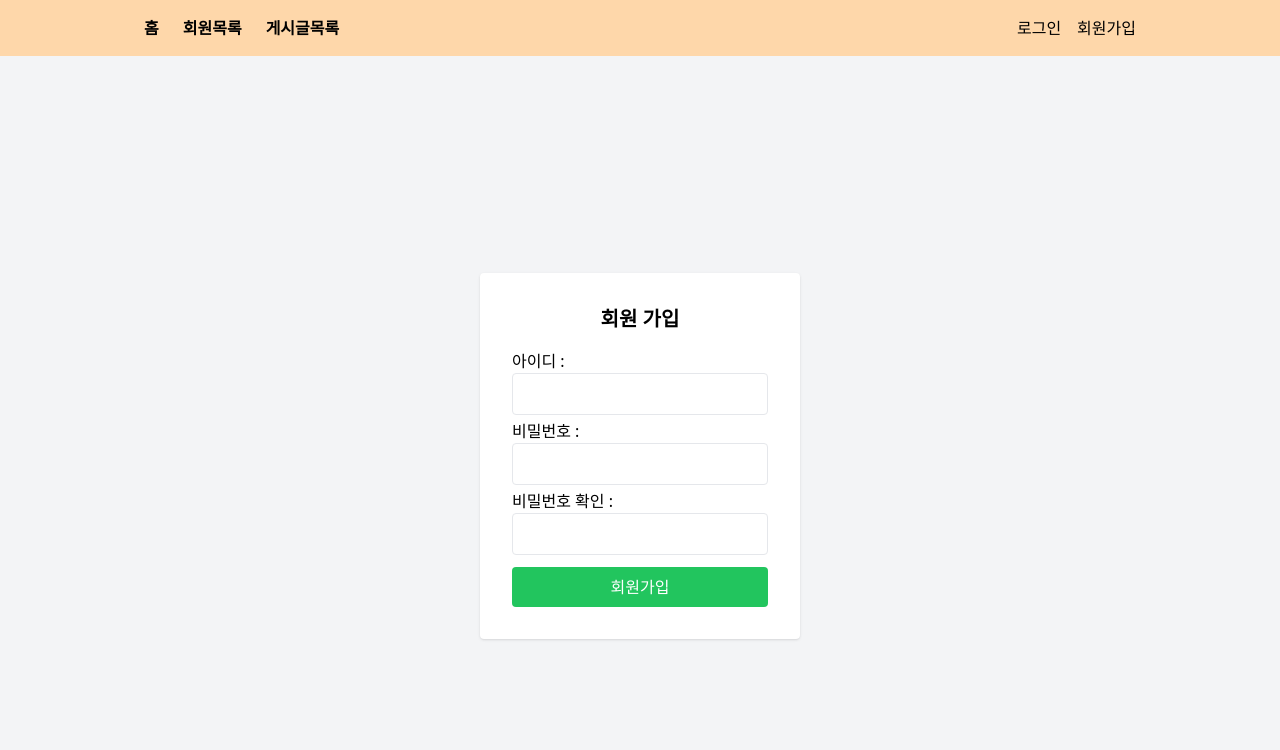
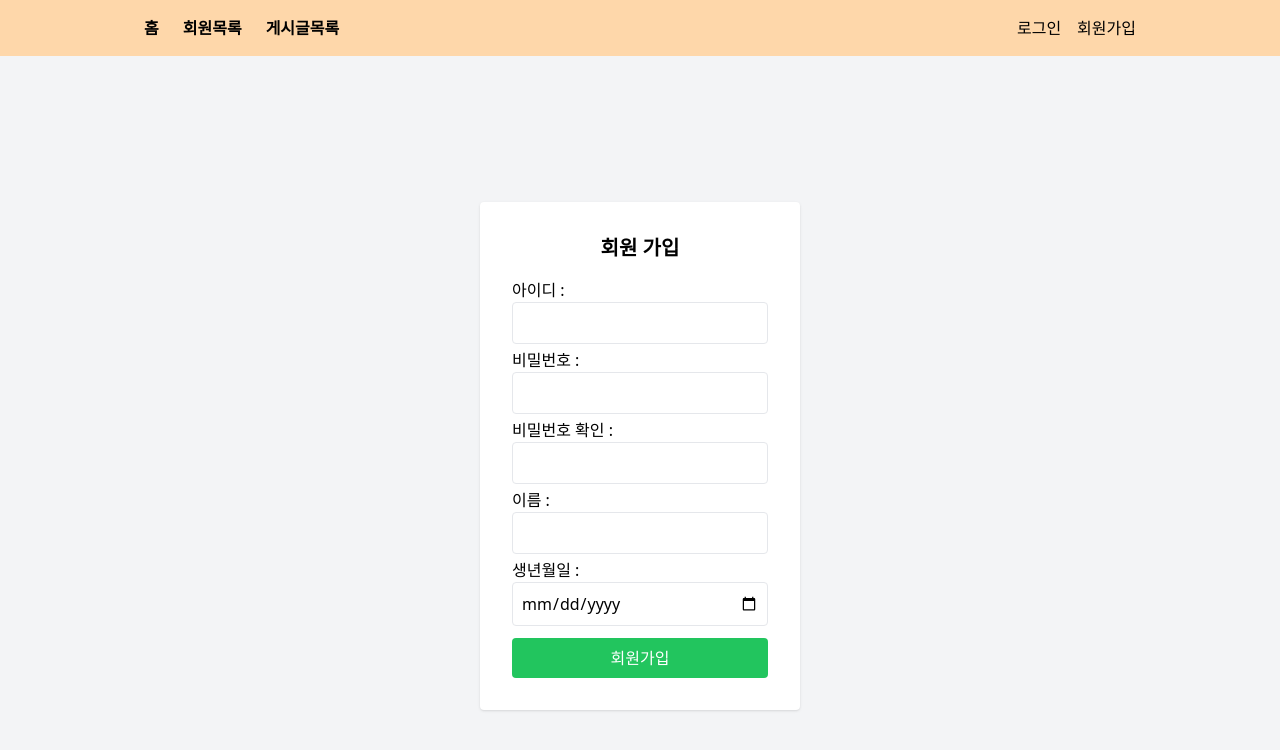
Before and after one commit to PARKJAEKYUNG0525/Blog_mini_project, a React (Vite) app: page /join in a window 1280 px wide. Shown: the top 750 px of the page. Built offline with nearby package versions, Linux system fonts and the light colour scheme.

Commit message:
이름 생년월일 추가

```diff
--- a/src/components/SignUp.jsx
+++ b/src/components/SignUp.jsx
@@ -6,6 +6,8 @@ const SignUp = () => {
     const [userId, setUserId]=useState('');
     const [password, setPassword]=useState('');
     const [confirmPassword, setConfirmPassword]=useState('');
+    const [name, setName]=useState('');
+    const [birthDate, setBirthDate]=useState('');
     const [errors, setErrors]=useState({});
     const navigator=useNavigate();
 
@@ -30,6 +32,14 @@ const SignUp = () => {
             newErrors.confirmPassword = '비밀번호가 일치하지 않습니다.';
         }
 
+        if (name.trim().length < 2) {
+            newErrors.name = '이름은 2글자 이상이어야 합니다.';
+        }
+
+        if (!birthDate) {
+            newErrors.birthDate = '생년월일을 입력해주세요.';
+        }
+
         return newErrors;
     };
 
@@ -42,7 +52,7 @@ const SignUp = () => {
             return;
         }
 
-        const user={userId, password};
+        const user={userId, password, name, birthDate};
 
         let users=JSON.parse(localStorage.getItem("users")) || [] ;
         users.push(user);
@@ -52,6 +62,8 @@ const SignUp = () => {
         setUserId("");
         setPassword("");
         setConfirmPassword("");
+        setName("");
+        setBirthDate("");
         setErrors({});
 
         navigator('/login');
@@ -60,17 +72,30 @@ const SignUp = () => {
     return (
         <div className="flex justify-center items-center h-screen bg-gray-100">
             <form onSubmit={onSubmit1} className="bg-white p-8 rounded shadow w-80">
-                  <h1 className="text-xl font-bold mb-4 text-center">회원 가입</h1>
-                아이디 :<input  className="border w-full p-2 mb-1 rounded" type='text' value={userId} onChange={(e)=>{setUserId(e.target.value); setErrors(prev=>({...prev, userId:''}))}}></input>
+                <h1 className="text-xl font-bold mb-4 text-center">회원 가입</h1>
+
+                아이디 :
+                <input className="border w-full p-2 mb-1 rounded" type='text' value={userId} onChange={(e)=>{setUserId(e.target.value); setErrors(prev=>({...prev, userId:''}))}}></input>
                 {errors.userId && <p className="text-red-500 text-xs mb-2">{errors.userId}</p>}
-                비밀번호 : <input   className="border w-full p-2 mb-1 rounded" type='password' value={password} onChange={(e)=>{setPassword(e.target.value); setErrors(prev=>({...prev, password:''}))}}></input>
+
+                비밀번호 :
+                <input className="border w-full p-2 mb-1 rounded" type='password' value={password} onChange={(e)=>{setPassword(e.target.value); setErrors(prev=>({...prev, password:''}))}}></input>
                 {errors.password && <p className="text-red-500 text-xs mb-2">{errors.password}</p>}
-                비밀번호 확인 : <input className="border w-full p-2 mb-1 rounded" type='password' value={confirmPassword} onChange={(e)=>{setConfirmPassword(e.target.value); setErrors(prev=>({...prev, confirmPassword:''}))}}></input>
+
+                비밀번호 확인 :
+                <input className="border w-full p-2 mb-1 rounded" type='password' value={confirmPassword} onChange={(e)=>{setConfirmPassword(e.target.value); setErrors(prev=>({...prev, confirmPassword:''}))}}></input>
                 {errors.confirmPassword && <p className="text-red-500 text-xs mb-2">{errors.confirmPassword}</p>}
 
-                 <button className="bg-green-500 text-white w-full py-2 rounded mt-2">회원가입</button>
+                이름 :
+                <input className="border w-full p-2 mb-1 rounded" type='text' value={name} onChange={(e)=>{setName(e.target.value); setErrors(prev=>({...prev, name:''}))}}></input>
+                {errors.name && <p className="text-red-500 text-xs mb-2">{errors.name}</p>}
+
+                생년월일 :
+                <input className="border w-full p-2 mb-1 rounded" type='date' value={birthDate} onChange={(e)=>{setBirthDate(e.target.value); setErrors(prev=>({...prev, birthDate:''}))}}></input>
+                {errors.birthDate && <p className="text-red-500 text-xs mb-2">{errors.birthDate}</p>}
+
+                <button className="bg-green-500 text-white w-full py-2 rounded mt-2">회원가입</button>
             </form>
-
         </div>
     );
 };
```
